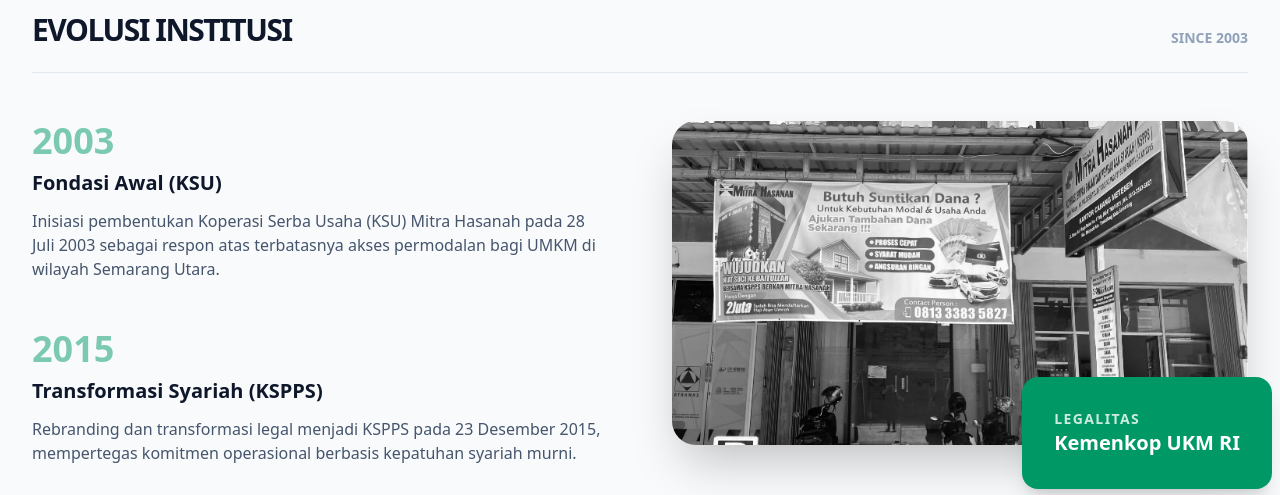
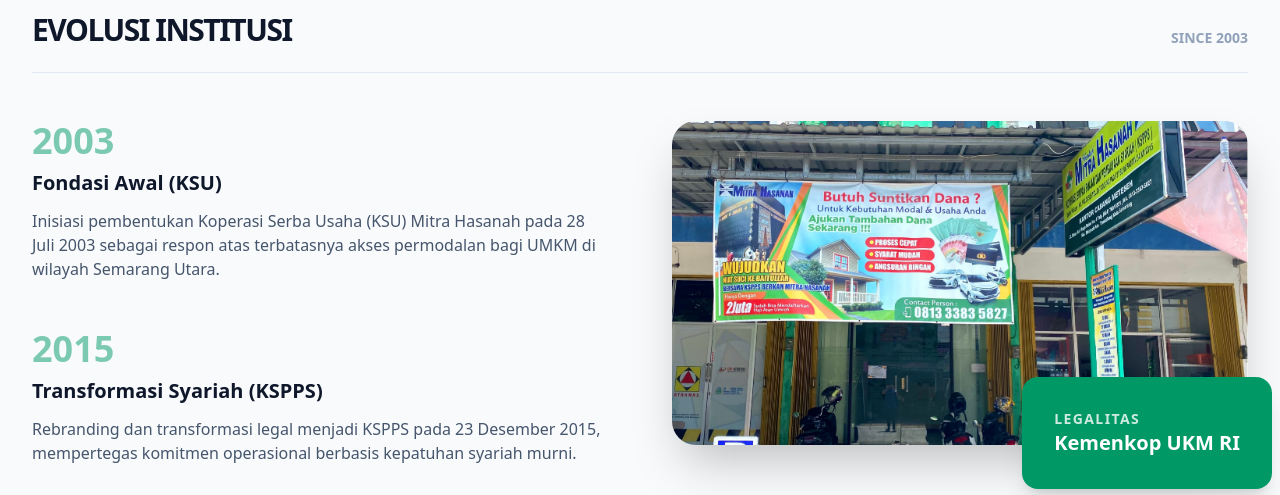
Before and after one commit to userrrrnn77/tugas-akhir-anak-usm, a React (Vite) app: page /tentang in a window 1280 px wide. Shown: the part 1940-2435 px from the top of the page. Built offline with nearby package versions, Linux system fonts and the light colour scheme; no server answers.

Commit message:
feat: hilangkah grayscale

```diff
--- a/src/pages/About.tsx
+++ b/src/pages/About.tsx
@@ -130,7 +130,7 @@
               </div>
             </div>
             <div className="relative">
-              <div className="aspect-video bg-slate-200 dark:bg-slate-800 rounded-3xl overflow-hidden flex items-center justify-center grayscale hover:grayscale-0 transition-all duration-700 shadow-2xl">
+              <div className="aspect-video bg-slate-200 dark:bg-slate-800 rounded-3xl overflow-hidden flex items-center justify-center transition-all duration-700 shadow-2xl">
                 <img src={carousel.img2} alt="" />
               </div>
               <div className="absolute -bottom-6 -right-6 bg-emerald-600 p-8 rounded-2xl text-white font-bold shadow-xl">
```
